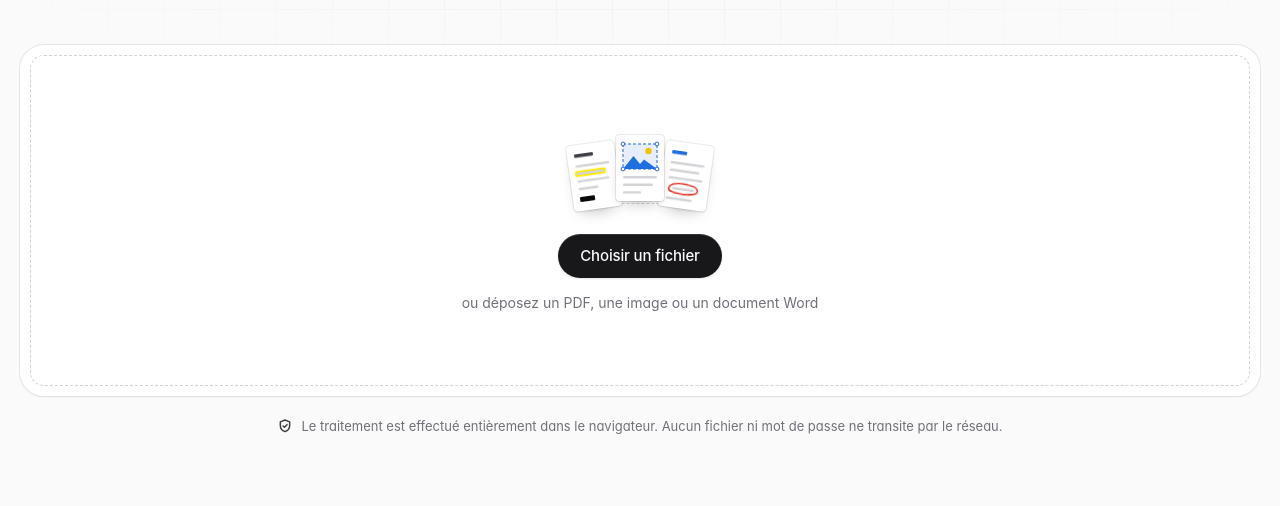
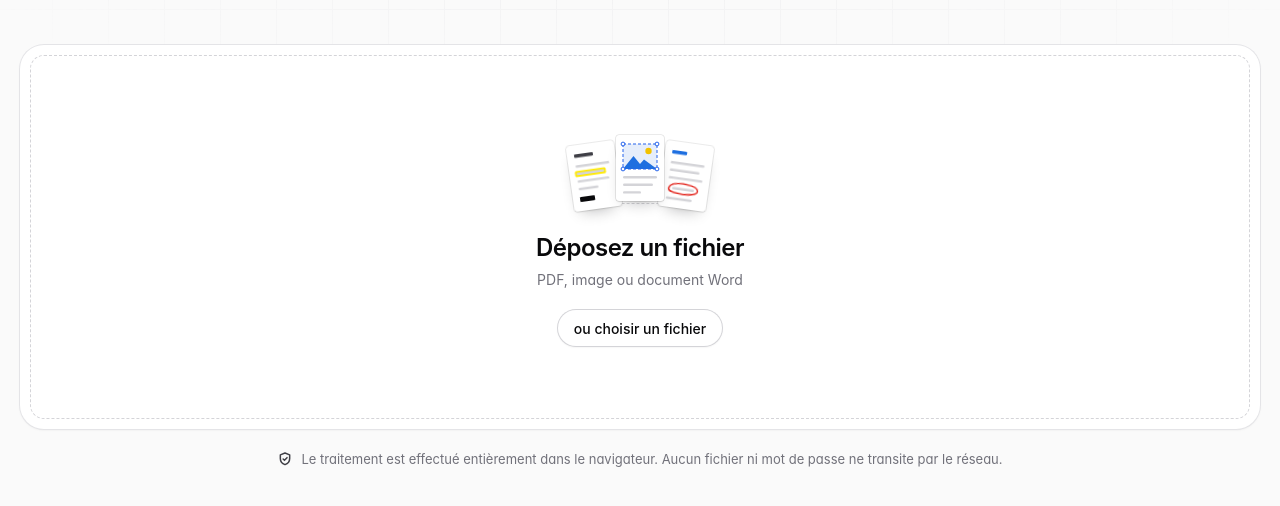
Before and after one commit to Ninjathune-Human/PDF-FLOW, a plain HTML site: page atelier-pdf.html in a window 1280 px wide. Shown: the part 270-776 px from the top of the page. Drawn offline with nearby package versions, Linux system fonts and the light colour scheme; a script that the page names is missing; a web font is replaced by a local one.

Commit message:
Accueil : le dépôt au premier plan, bouton secondaire plat (#16)
* Accueil : le dépôt au premier plan, le choix de fichier en secondaire

Co-Authored-By: Claude Fable 5.2 <noreply@anthropic.com>
Claude-Session: https://claude.ai/code/session_01AAmNf6GVnT8jRrFZ5axqHC

* Accueil : survol réservé au bouton, qui s'éclaire de l'intérieur

La zone de dépôt n'est plus cliquable ; seul « ou choisir un fichier » ouvre le choix
de fichier. Au survol, un halo intérieur suit le pointeur.

Co-Authored-By: Claude Fable 5.2 <noreply@anthropic.com>
Claude-Session: https://claude.ai/code/session_01AAmNf6GVnT8jRrFZ5axqHC

* Accueil : bouton « ou choisir un fichier » multicolore

Liseré conique multicolore tournant, lavis, lueur colorée et halo blanc au survol ;
liseré fixe en mouvement réduit.

Co-Authored-By: Claude Opus 5.5 <noreply@anthropic.com>
Claude-Session: https://claude.ai/code/session_01AAmNf6GVnT8jRrFZ5axqHC

* Accueil : bouton « ou choisir un fichier » plat, relief par les ombres

Le liseré multicolore et le halo sont retirés : ils dépareillaient avec le design plat.
Posé au repos, le bouton se soulève au survol et s'enfonce à l'appui ; en sombre, sa
surface s'éclaircit aussi.

Co-Authored-By: Claude Opus 5.5 <noreply@anthropic.com>
Claude-Session: https://claude.ai/code/session_01AAmNf6GVnT8jRrFZ5axqHC

---------

Co-authored-by: Claude Fable 5.2 <noreply@anthropic.com>

```diff
--- a/atelier-pdf.html
+++ b/atelier-pdf.html
@@ -124,17 +124,14 @@
   @supports (overflow:clip){ .panel{overflow:clip;display:flow-root} }
 
   /* dépôt : la zone entière accueille le fichier */
-  .plate{position:relative;overflow:hidden;margin:10px;display:flex;flex-direction:column;align-items:center;justify-content:center;gap:14px;padding:clamp(44px,6vw,72px) 24px;text-align:center;cursor:pointer;
+  .plate{position:relative;overflow:hidden;margin:10px;display:flex;flex-direction:column;align-items:center;justify-content:center;gap:14px;padding:clamp(44px,6vw,72px) 24px;text-align:center;
     border-radius:calc(var(--r-2xl) - 10px);border:1.5px dashed var(--line-strong);transition:background .2s,border-color .2s}
-  .plate:hover{background:var(--subtle-2);border-color:var(--faint)}
-  .plate:focus-visible{outline:2px solid var(--ink);outline-offset:2px}
   .shell.drag .plate{background:var(--subtle);border-color:var(--ink)}
   /* scène de dépôt : trois feuilles (PDF, image, Word) tombent dans la zone et se posent en éventail sur l'emplacement
      pointillé ; un surlignage, un trait de stylo et un cadre de recadrage s'y dessinent ; elles se rassemblent en une pile
      qui s'allège et s'efface. Boucle de 8 s, transformations et opacité seulement. Trajectoire courbe : x et y animés sur
      deux enveloppes (.dsx, .dsy), la rotation sur la feuille (.ds). Les styles de repos sont l'image fixe du mouvement réduit. */
-  .dropstage{position:relative;width:200px;height:86px;margin-bottom:6px;transition:transform .25s var(--ease)}
-  .plate:hover .dropstage{transform:translateY(-3px)}
+  .dropstage{position:relative;width:200px;height:86px;margin-bottom:6px}
   .dslot{position:absolute;inset-inline-start:50%;top:50%;width:48px;height:66px;margin:-33px 0 0 -24px;border:1.5px dashed var(--line-strong);border-radius:5px;
     animation:dsSlot 8s infinite;transition:transform .2s var(--ease),border-color .2s,background .2s}
   .dsx,.dsy,.ds{position:absolute;inset:0;display:block}
@@ -163,11 +160,21 @@
   /* fichier tenu au-dessus de la zone : les feuilles s'effacent, l'emplacement s'ouvre et attend */
   .shell.drag .plate .dsx{opacity:0}
   .shell.drag .plate .dslot{animation:none;transform:scale(1.16);border-color:var(--ink);background:var(--surface)}
-  .plate .big{display:inline-flex;align-items:center;gap:8px;height:var(--h-lg);padding:0 22px;border-radius:var(--pill);background:var(--primary);color:var(--on-primary);
-    font-size:var(--fs-lg);font-weight:500;letter-spacing:-.01em;box-shadow:var(--shadow-sm),inset 0 1px 0 rgba(255,255,255,.12);transition:background .15s,transform .12s}
-  .plate:hover .big{background:var(--primary-hover)}
-  .plate:active .big{transform:scale(.98)}
-  .plate .small{font-size:var(--fs-md);color:var(--muted)}
+  /* le dépôt est le geste premier : il porte le titre ; choisir un fichier est l'issue secondaire, en bouton à filet */
+  .plate .big{font-size:clamp(1.25rem,2.4vw,1.5rem);font-weight:600;letter-spacing:-.022em;line-height:1.2;color:var(--ink)}
+  .plate .small{margin-top:-8px;font-size:var(--fs-md);color:var(--muted)}
+  /* « ou choisir un fichier » : seul élément de la zone qui réagit. Plat, comme les autres boutons secondaires ;
+     son relief n'est fait que d'ombres : posé au repos, il se soulève au survol et s'enfonce à l'appui */
+  .plate .pick{display:inline-flex;align-items:center;height:var(--h-md);margin-top:6px;padding:0 16px;border-radius:var(--pill);
+    background:var(--surface);color:var(--ink);font-size:var(--fs-md);font-weight:500;cursor:pointer;
+    box-shadow:0 0 0 1px var(--line-strong),var(--shadow-sm);transition:box-shadow .25s var(--ease),transform .2s var(--ease)}
+  .plate .pick:hover,.plate .pick:focus-visible{transform:translateY(-2px);box-shadow:0 0 0 1px var(--line-strong),var(--shadow-xs),var(--pick-lift)}
+  .plate .pick:active{transform:translateY(0);box-shadow:0 0 0 1px var(--line-strong),inset 0 1px 2px rgba(9,9,11,.12)}
+  .plate .pick:focus-visible{outline:2px solid var(--ink);outline-offset:3px}
+  :root{--pick-lift:0 10px 22px -8px rgba(9,9,11,.30)}
+  :root[data-theme="dark"]{--pick-lift:0 12px 26px -8px rgba(0,0,0,.75)}
+  /* en sombre, une ombre se voit mal : l'élévation s'y lit aussi à la surface, plus claire quand le bouton monte */
+  :root[data-theme="dark"] .plate .pick:hover,:root[data-theme="dark"] .plate .pick:focus-visible{background:color-mix(in srgb,#fff 8%,var(--surface))}
   input[type=file]{position:absolute;width:1px;height:1px;padding:0;margin:-1px;overflow:hidden;clip:rect(0 0 0 0);border:0}
   /* légende des fonctions, à la manière d'un cartouche */
 
@@ -678,17 +685,18 @@
 
     <div class="panel">
       <!-- Intake -->
-      <label id="intake" class="plate" for="file" tabindex="0" role="button" aria-label="Déposer ou choisir un PDF, une image ou un document Word">
+      <div id="intake" class="plate">
         <span class="dropstage" aria-hidden="true">
           <i class="dslot"></i>
           <span class="dsx a"><span class="dsy"><span class="ds"><svg viewBox="0 0 48 66"><rect x="7" y="9" width="19" height="3.6" rx="1" fill="#3F3F46"/><rect class="d-hl" x="5.5" y="25.8" width="31" height="6" rx="1.5" fill="#FFEA00"/><g fill="#D4D4D8"><rect x="7" y="20" width="34" height="2.4" rx="1.2"/><rect x="7" y="27.6" width="28" height="2.4" rx="1.2"/><rect x="7" y="35.2" width="32" height="2.4" rx="1.2"/><rect x="7" y="42.8" width="20" height="2.4" rx="1.2"/></g><rect x="7" y="52" width="15" height="5" rx="1" fill="#09090B"/></svg></span></span></span>
           <span class="dsx c"><span class="dsy"><span class="ds"><svg viewBox="0 0 48 66"><rect x="7" y="9" width="15" height="3.6" rx="1" fill="#1E6FE0"/><g fill="#D4D4D8"><rect x="7" y="20" width="34" height="2.4" rx="1.2"/><rect x="7" y="27.6" width="30" height="2.4" rx="1.2"/><rect x="7" y="35.2" width="34" height="2.4" rx="1.2"/><rect x="12" y="45.5" width="22" height="2.4" rx="1.2"/><rect x="7" y="55.8" width="26" height="2.4" rx="1.2"/></g><path class="d-pen" pathLength="1" d="M8.5 47c1-4.5 9-6 17-5.6 7 .4 12 2.2 12 5.4 0 3.400-6.500 5-14.500 4.900C14.500 51.600 8 50.400 8.500 47z" fill="none" stroke="#E4322B" stroke-width="1.5" stroke-linecap="round"/></svg></span></span></span>
           <span class="dsx b"><span class="dsy"><span class="ds"><svg viewBox="0 0 48 66"><rect x="7" y="9" width="34" height="25" rx="2" fill="#E6EEFB"/><circle cx="32.5" cy="16" r="3.2" fill="#F2C200"/><path d="M7 34 17.5 21l6.5 8 4-4.5L41 34z" fill="#1E6FE0"/><g class="d-crop"><rect x="7" y="9" width="34" height="25" fill="none" stroke="var(--paper-accent)" stroke-width="1" stroke-dasharray="3 2"/><circle cx="7" cy="9" r="1.9" fill="#fff" stroke="var(--paper-accent)" stroke-width="1"/><circle cx="7" cy="34" r="1.9" fill="#fff" stroke="var(--paper-accent)" stroke-width="1"/><circle cx="41" cy="9" r="1.9" fill="#fff" stroke="var(--paper-accent)" stroke-width="1"/><circle cx="41" cy="34" r="1.9" fill="#fff" stroke="var(--paper-accent)" stroke-width="1"/></g><g fill="#D4D4D8"><rect x="7" y="41" width="34" height="2.4" rx="1.2"/><rect x="7" y="48.6" width="30" height="2.4" rx="1.2"/><rect x="7" y="56.2" width="18" height="2.4" rx="1.2"/></g></svg></span></span></span>
         </span>
-        <span class="big">Choisir un fichier</span>
-        <span class="small">ou déposez un PDF, une image ou un document Word</span>
+        <span class="big">Déposez un fichier</span>
+        <span class="small">PDF, image ou document Word</span>
+        <label class="pick" id="pick" for="file" tabindex="0" role="button" aria-label="Choisir un PDF, une image ou un document Word">ou choisir un fichier</label>
         <input type="file" id="file" accept="application/pdf,.pdf,image/*,.docx,application/vnd.openxmlformats-officedocument.wordprocessingml.document">
-      </label>
+      </div>
 
       <!-- Workspace -->
       <div id="workspace" data-mode="edit">
@@ -1208,7 +1216,9 @@ document.addEventListener('keydown',e=>{ if(e.key==='Escape'&&unlockModal.classL
 newfileBtn.addEventListener('click',()=>{ shell.dataset.loaded='0'; fileIn.value=''; });
 
 fileIn.addEventListener('change',e=>onFile(e.target.files[0]));
-intake.addEventListener('keydown',e=>{ if(e.key==='Enter'||e.key===' '){ e.preventDefault(); fileIn.click(); } });
+{ const pick=$('pick');
+  pick.addEventListener('keydown',e=>{ if(e.key==='Enter'||e.key===' '){ e.preventDefault(); fileIn.click(); } });
+ }
 /* drag&drop */
 let dragN=0;
 ['dragenter','dragover'].forEach(ev=>document.addEventListener(ev,e=>{ if(![...e.dataTransfer.types].includes('Files'))return; e.preventDefault(); if(ev==='dragenter')dragN++; shell.classList.add('drag'); }));
```
Also changed, not shown: 2 other files.
